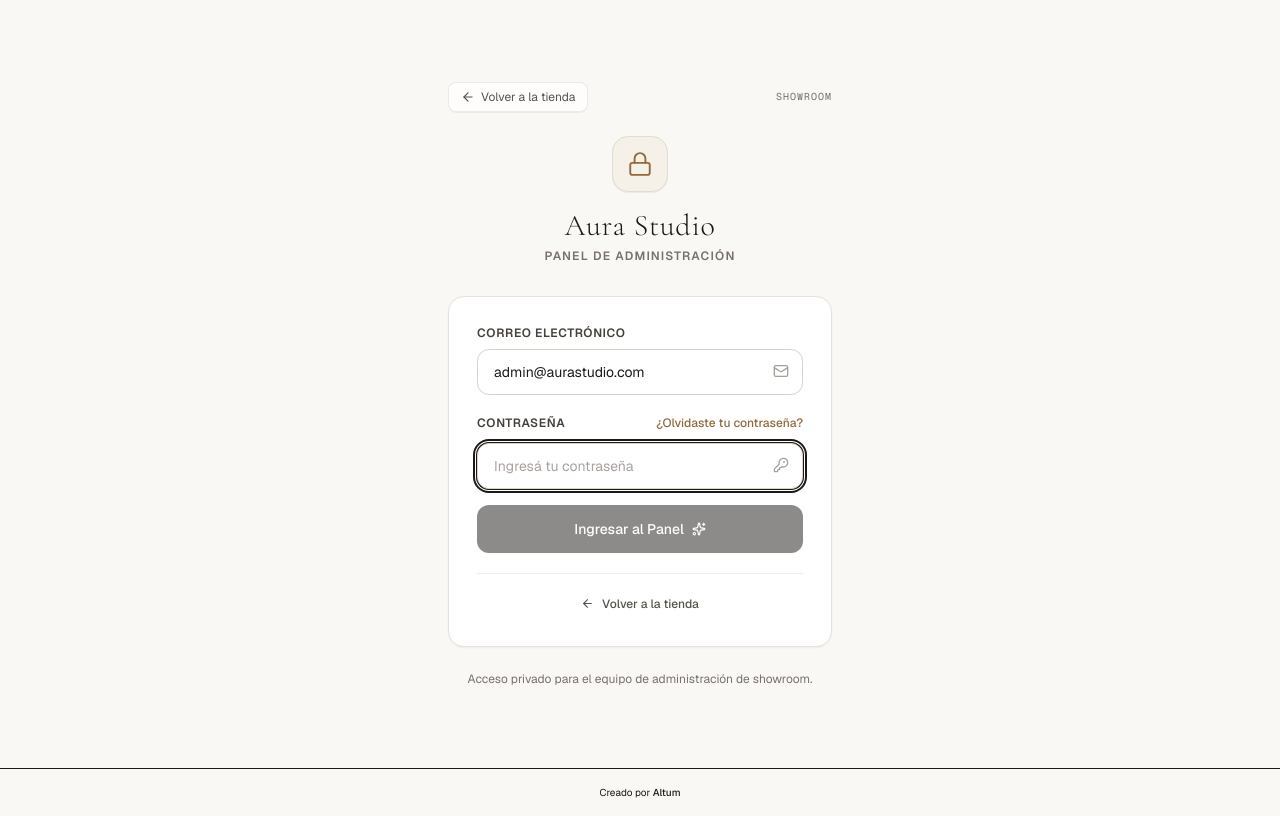
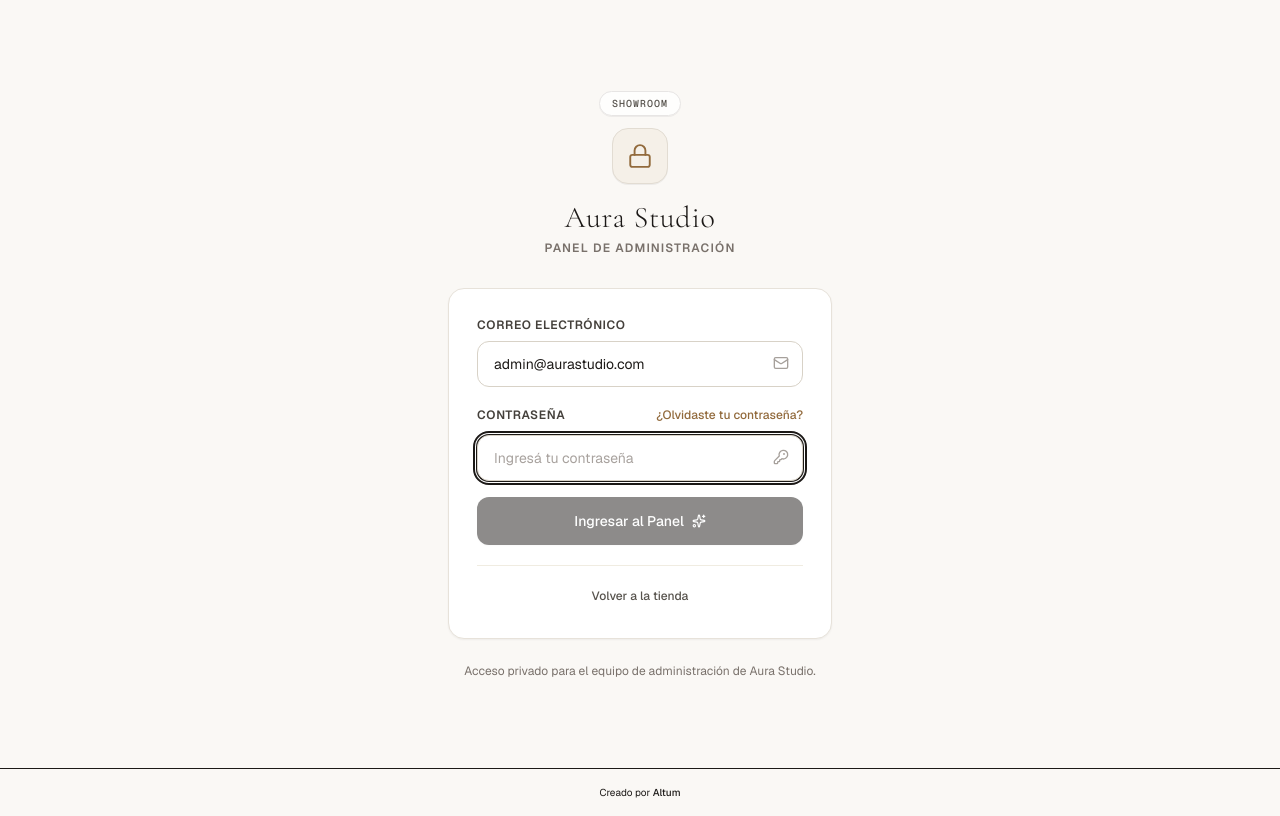
Before and after one commit to ezequiel1409/aura-studio, a Next.js app: page /admin/login in a window 1280 px wide. Built offline with nearby package versions, Linux system fonts and the light colour scheme.

Commit message:
feat(backoffice): dinamizar nombre y tipo de tienda en paneles y simplificar retorno a tienda en login (BR-10, BR-31, AR-11)

```diff
--- a/src/app/admin/layout.tsx
+++ b/src/app/admin/layout.tsx
@@ -3,8 +3,8 @@ import { AdminHeader } from "../../components/admin/AdminHeader";
 import { AdminSessionMonitor } from "../../components/admin/AdminSessionMonitor";
 
 export const metadata: Metadata = {
-  title: "Aura Studio · Panel de Control",
-  description: "Panel privado de administración de Aura Studio",
+  title: "Panel de Control",
+  description: "Panel privado de administración de la tienda",
   robots: {
     index: false,
     follow: false,
--- a/src/app/admin/login/page.tsx
+++ b/src/app/admin/login/page.tsx
@@ -3,15 +3,36 @@
 import { useEffect, useState } from "react";
 import { useRouter } from "next/navigation";
 import Link from "next/link";
-import { ArrowLeft, KeyRound, Lock, Mail, ShieldAlert, Sparkles, Loader2 } from "lucide-react";
+import { KeyRound, Lock, Mail, ShieldAlert, Sparkles, Loader2 } from "lucide-react";
 
-export default function AdminLoginPage() {
+export default function AdminLoginPage({
+  initialBrandName = "Aura Studio",
+  initialStoreType = "Showroom",
+}: {
+  initialBrandName?: string;
+  initialStoreType?: string;
+} = {}) {
   const router = useRouter();
+  const [storeName, setStoreName] = useState(initialBrandName);
+  const [storeType, setStoreType] = useState(initialStoreType);
   const [email, setEmail] = useState("admin@aurastudio.com");
   const [password, setPassword] = useState("");
   const [loading, setLoading] = useState(false);
   const [errorMessage, setErrorMessage] = useState<string | null>(null);
   const [remainingLockSeconds, setRemainingLockSeconds] = useState<number>(0);
+
+  // Obtener nombre y tipo de tienda configurados
+  useEffect(() => {
+    fetch("/api/admin/login")
+      .then((res) => res.json())
+      .then((data) => {
+        if (data.ok) {
+          if (data.storeName) setStoreName(data.storeName);
+          if (data.storeType) setStoreType(data.storeType);
+        }
+      })
+      .catch(() => {});
+  }, []);
 
   // Cuenta regresiva del bloqueo de fuerza bruta (BR-11)
   useEffect(() => {
@@ -72,29 +93,20 @@ export default function AdminLoginPage() {
   return (
     <div className="min-h-[calc(100vh-6rem)] w-full max-w-full flex flex-col items-center justify-center px-4 py-8">
       <div className="w-full max-w-sm">
-        {/* Retorno rápido a la tienda */}
-        <div className="mb-6 flex items-center justify-between">
-          <Link
-            href="/"
-            prefetch={true}
-            aria-label="Volver a la tienda y catálogo público"
-            className="inline-flex items-center gap-1.5 text-xs text-stone-600 hover:text-stone-900 transition-colors py-1.5 px-3 rounded-lg hover:bg-stone-200/60 border border-stone-200/80 focus-visible:ring-2 focus-visible:ring-stone-900 focus-visible:outline-none bg-white/70 shadow-2xs"
-          >
-            <ArrowLeft size={14} aria-hidden="true" />
-            <span>Volver a la tienda</span>
-          </Link>
-          <span className="text-[10px] uppercase font-mono tracking-widest text-stone-500">
-            Showroom
-          </span>
-        </div>
-
         {/* Cabecera / Identidad */}
         <div className="text-center mb-8">
-          <div className="inline-flex items-center justify-center w-14 h-14 rounded-2xl bg-[#f5f0e8] border border-[#e2dcd2] text-[#926a3c] mb-4 shadow-2xs">
-            <Lock size={26} strokeWidth={1.75} aria-hidden="true" />
+          <div className="mb-3 inline-flex items-center gap-1.5 rounded-full border border-stone-200 bg-white/80 px-3 py-1 shadow-2xs">
+            <span className="text-[10px] uppercase font-mono tracking-widest text-stone-600 font-medium">
+              {storeType}
+            </span>
+          </div>
+          <div>
+            <div className="inline-flex items-center justify-center w-14 h-14 rounded-2xl bg-[#f5f0e8] border border-[#e2dcd2] text-[#926a3c] mb-4 shadow-2xs">
+              <Lock size={26} strokeWidth={1.75} aria-hidden="true" />
+            </div>
           </div>
           <h1 className="font-serif text-3xl font-light tracking-wide text-stone-900">
-            Aura Studio
+            {storeName}
           </h1>
           <p className="text-xs text-stone-500 mt-1 uppercase tracking-widest font-semibold">
             Panel de Administración
@@ -213,15 +225,13 @@ export default function AdminLoginPage() {
             </button>
           </form>
 
-          {/* Enlace secundario de regreso al catálogo */}
+          {/* Enlace de regreso a la tienda */}
           <div className="mt-5 pt-4 border-t border-[#f0ece1] text-center">
             <Link
               href="/"
               prefetch={true}
-              aria-label="Volver al catálogo de la tienda"
-              className="inline-flex items-center gap-2 text-xs font-medium text-stone-600 hover:text-stone-900 transition-colors py-1.5 px-3 rounded-lg hover:bg-stone-100 focus-visible:ring-2 focus-visible:ring-stone-900 focus-visible:outline-none"
+              className="inline-flex items-center text-xs font-medium text-stone-600 hover:text-stone-900 transition-colors py-1.5 px-3 rounded-lg hover:bg-stone-100 focus-visible:ring-2 focus-visible:ring-stone-900 focus-visible:outline-none"
             >
-              <ArrowLeft size={13} aria-hidden="true" />
               <span>Volver a la tienda</span>
             </Link>
           </div>
@@ -229,7 +239,7 @@ export default function AdminLoginPage() {
 
         {/* Pie de pantalla */}
         <p className="text-center text-xs text-stone-500 mt-6">
-          Acceso privado para el equipo de administración de showroom.
+          Acceso privado para el equipo de administración de {storeName}.
         </p>
       </div>
     </div>
--- a/src/app/admin/page.tsx
+++ b/src/app/admin/page.tsx
@@ -15,11 +15,16 @@ import {
 import { connection } from "next/server";
 import { getProductServiceDeps } from "../../infra/db/connection";
 import { getBackofficeSummary } from "../../services/backoffice.service";
+import { getShowroomSettings } from "../../services/settings.service";
 
 export default async function AdminDashboardPage() {
   await connection();
   const deps = getProductServiceDeps();
-  const summary = await getBackofficeSummary(deps);
+  const [summary, settings] = await Promise.all([
+    getBackofficeSummary(deps),
+    getShowroomSettings(deps),
+  ]);
+  const storeType = settings.storeType || "Showroom";
 
   const statCards = [
     {
@@ -93,7 +98,7 @@ export default async function AdminDashboardPage() {
             Resumen General
           </span>
           <h1 className="font-serif text-2xl md:text-3xl font-bold tracking-tight text-zinc-100 mt-1">
-            Panel de Showroom
+            Panel de {storeType}
           </h1>
           <p className="text-xs text-zinc-400 mt-1">
             Visualizá contadores en tiempo real, alertas de stock y métricas de catálogo.
--- a/src/app/api/admin/login/route.ts
+++ b/src/app/api/admin/login/route.ts
@@ -1,6 +1,25 @@
 import { NextRequest, NextResponse } from "next/server";
 import { getProductServiceDeps } from "../../../../infra/db/connection";
 import { loginAdmin } from "../../../../services/auth.service";
+import { getShowroomSettings } from "../../../../services/settings.service";
+
+export async function GET() {
+  try {
+    const deps = getProductServiceDeps();
+    const settings = await getShowroomSettings(deps);
+    return NextResponse.json({
+      ok: true,
+      storeName: settings.showroomName,
+      storeType: settings.storeType || "Showroom",
+    });
+  } catch {
+    return NextResponse.json({
+      ok: true,
+      storeName: "Aura Studio",
+      storeType: "Showroom",
+    });
+  }
+}
 
 export async function POST(req: NextRequest) {
   try {
--- a/src/app/api/admin/settings/route.ts
+++ b/src/app/api/admin/settings/route.ts
@@ -36,6 +36,7 @@ export async function POST(req: NextRequest) {
       {
         whatsappNumber: body.whatsappNumber,
         showroomName: body.showroomName,
+        storeType: body.storeType,
         logoUrl: body.logoUrl,
         instagramHandle: body.instagramHandle,
         tiktokHandle: body.tiktokHandle,
--- a/src/components/admin/AdminHeader.tsx
+++ b/src/components/admin/AdminHeader.tsx
@@ -28,10 +28,20 @@ interface SessionUser {
   role?: string;
 }
 
-export function AdminHeader() {
+interface AdminHeaderProps {
+  brandName?: string;
+  storeType?: string;
+}
+
+export function AdminHeader({
+  brandName: initialBrandName,
+  storeType: initialStoreType,
+}: AdminHeaderProps = {}) {
   const pathname = usePathname();
   const router = useRouter();
 
+  const [brandName, setBrandName] = useState(initialBrandName || "Aura Studio");
+  const [storeType, setStoreType] = useState(initialStoreType || "Showroom");
   const [loggingOut, setLoggingOut] = useState(false);
   const [isNavOpen, setIsNavOpen] = useState(false);
   const [isUserMenuOpen, setIsUserMenuOpen] = useState(false);
@@ -67,6 +77,20 @@ export function AdminHeader() {
     }
     fetchSession();
   }, [pathname, fetchSession]);
+
+  useEffect(() => {
+    if (!initialBrandName || !initialStoreType) {
+      fetch("/api/admin/login")
+        .then((res) => res.json())
+        .then((data) => {
+          if (data.ok) {
+            if (data.storeName && !initialBrandName) setBrandName(data.storeName);
+            if (data.storeType && !initialStoreType) setStoreType(data.storeType);
+          }
+        })
+        .catch(() => {});
+    }
+  }, [initialBrandName, initialStoreType]);
 
   // Cerrar menú al cambiar de ruta
   useEffect(() => {
@@ -155,10 +179,10 @@ export function AdminHeader() {
 
           <Link
             href="/admin"
-            aria-label="Aura Studio, ir al panel de administración"
+            aria-label={`${brandName}, ir al panel de administración`}
             className="font-serif text-xl tracking-wider text-amber-100 font-semibold hover:opacity-90 focus-visible:ring-2 focus-visible:ring-amber-400 focus-visible:outline-none rounded-lg admin-logo"
           >
-            Aura Studio
+            {brandName}
           </Link>
           <span className="text-[10px] uppercase font-bold tracking-widest px-2 py-0.5 rounded-full bg-zinc-800 text-zinc-300 border border-zinc-700 admin-badge hidden xs:inline-block">
             Admin
@@ -233,7 +257,7 @@ export function AdminHeader() {
               aria-label={
                 user?.email
                   ? `Cuenta de ${user.email} (${userRoleDisplay}). Administrar cuenta y sesión.`
-                  : "Cuenta de administración de Aura Studio"
+                  : `Cuenta de administración de ${brandName}`
               }
               title={user?.email ? `${user.email} (${userRoleDisplay})` : "Cuenta de Administradora"}
               className="flex items-center gap-1.5 p-1 rounded-full hover:ring-2 hover:ring-amber-400/60 focus-visible:ring-2 focus-visible:ring-amber-400 focus-visible:outline-none transition-all group"
--- a/src/components/admin/SettingsClient.tsx
+++ b/src/components/admin/SettingsClient.tsx
@@ -29,6 +29,7 @@ export function SettingsClient({ initialSettings }: SettingsClientProps) {
   const router = useRouter();
 
   const [showroomName, setShowroomName] = useState(initialSettings.showroomName);
+  const [storeType, setStoreType] = useState(initialSettings.storeType || "Showroom");
   const [whatsappNumber, setWhatsappNumber] = useState(initialSettings.whatsappNumber);
   const [logoUrl, setLogoUrl] = useState<string>(initialSettings.logoUrl || "");
   const [instagramHandle, setInstagramHandle] = useState<string>(initialSettings.instagramHandle || "");
@@ -119,6 +120,7 @@ export function SettingsClient({ initialSettings }: SettingsClientProps) {
         body: JSON.stringify({
           whatsappNumber: whatsappNumber.trim(),
           showroomName: showroomName.trim(),
+          storeType: storeType.trim(),
           logoUrl: logoUrl.trim(),
           instagramHandle: instagramHandle.trim(),
           tiktokHandle: tiktokHandle.trim(),
@@ -291,6 +293,28 @@ export function SettingsClient({ initialSettings }: SettingsClientProps) {
             />
             <p className="text-[11px] text-zinc-500">
               Nombre visible en los títulos, mensajes y pie de página de la tienda.
+            </p>
+          </div>
+
+          {/* Tipo de Tienda / Modelo */}
+          <div className="space-y-1.5">
+            <div className="flex items-center gap-2">
+              <Store size={15} className="text-amber-300" aria-hidden="true" />
+              <label htmlFor="storeTypeInput" className="text-xs font-medium text-zinc-300">
+                Tipo de Tienda / Negocio
+              </label>
+            </div>
+            <input
+              id="storeTypeInput"
+              type="text"
+              required
+              value={storeType}
+              onChange={(e) => setStoreType(e.target.value)}
+              placeholder="Showroom (o Tienda de Ropa, Boutique, etc.)"
+              className="w-full bg-zinc-950 border border-zinc-800 rounded-xl px-3.5 py-2.5 text-sm text-zinc-100 focus:outline-none focus:border-amber-400 focus-visible:ring-1 focus-visible:ring-amber-400"
+            />
+            <p className="text-[11px] text-zinc-500">
+              Tipo de tienda que se muestra en los paneles de administración y accesos.
             </p>
           </div>
 
--- a/src/services/settings.service.ts
+++ b/src/services/settings.service.ts
@@ -10,6 +10,7 @@ export type HeroMode = "editorial" | "featured_carousel" | "custom_banner";
 export interface ShowroomSettings {
   whatsappNumber: string;
   showroomName: string;
+  storeType?: string;
   logoUrl?: string | null;
   instagramHandle?: string | null;
   tiktokHandle?: string | null;
@@ -27,6 +28,7 @@ export interface ShowroomSettings {
 export interface UpdateShowroomSettingsInput {
   whatsappNumber?: string;
   showroomName?: string;
+  storeType?: string;
   logoUrl?: string | null;
   instagramHandle?: string | null;
   tiktokHandle?: string | null;
@@ -43,6 +45,7 @@ export interface UpdateShowroomSettingsInput {
 
 const DEFAULT_WHATSAPP_NUMBER = "+5491100000000";
 const DEFAULT_SHOWROOM_NAME = "Aura Studio";
+const DEFAULT_STORE_TYPE = "Showroom";
 const DEFAULT_RESERVATION_HOURS = 48;
 const DEFAULT_HERO_MODE: HeroMode = "featured_carousel";
 const DEFAULT_THEME_PALETTE = "lino";
@@ -58,6 +61,7 @@ export async function getShowroomSettings(
 
   let storedWhatsapp: string | null = null;
   let storedName: string | null = null;
+  let storedStoreType: string | null = null;
   let storedHours: string | null = null;
   let storedLogo: string | null = null;
   let storedInstagram: string | null = null;
@@ -75,6 +79,7 @@ export async function getShowroomSettings(
     [
       storedWhatsapp,
       storedName,
+      storedStoreType,
       storedHours,
       storedLogo,
       storedInstagram,
@@ -90,6 +95,7 @@ export async function getShowroomSettings(
     ] = await Promise.all([
       settingsRepo.get("whatsapp_number"),
       settingsRepo.get("showroom_name"),
+      settingsRepo.get("store_type"),
       settingsRepo.get("reservation_hours"),
       settingsRepo.get("logo_url"),
       settingsRepo.get("instagram_handle"),
@@ -116,6 +122,7 @@ export async function getShowroomSettings(
   return {
     whatsappNumber: storedWhatsapp || process.env.WHATSAPP_NUMBER || DEFAULT_WHATSAPP_NUMBER,
     showroomName: storedName || DEFAULT_SHOWROOM_NAME,
+    storeType: storedStoreType && storedStoreType.trim() ? storedStoreType.trim() : DEFAULT_STORE_TYPE,
     logoUrl: storedLogo && storedLogo.trim() ? storedLogo.trim() : null,
     instagramHandle: storedInstagram && storedInstagram.trim() ? storedInstagram.trim() : null,
     tiktokHandle: storedTiktok && storedTiktok.trim() ? storedTiktok.trim() : null,
@@ -161,6 +168,10 @@ export async function updateShowroomSettings(
       throw new ValidationError("El nombre del showroom no puede estar vacío.");
     }
     await settingsRepo.set("showroom_name", trimmedName);
+  }
+
+  if (input.storeType !== undefined) {
+    await settingsRepo.set("store_type", input.storeType.trim() || DEFAULT_STORE_TYPE);
   }
 
   if (input.logoUrl !== undefined) {
```
